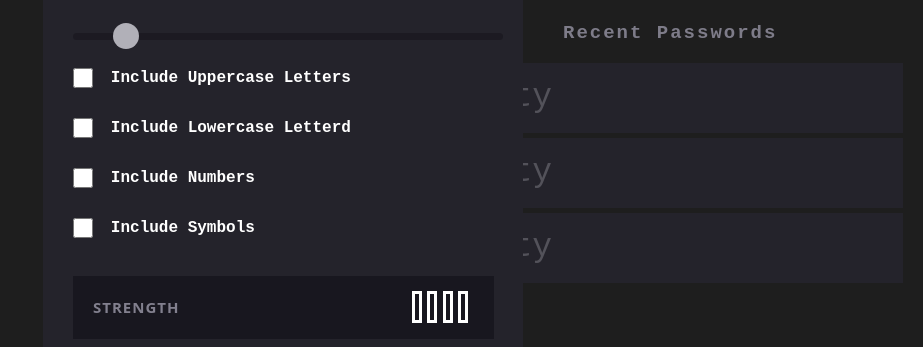
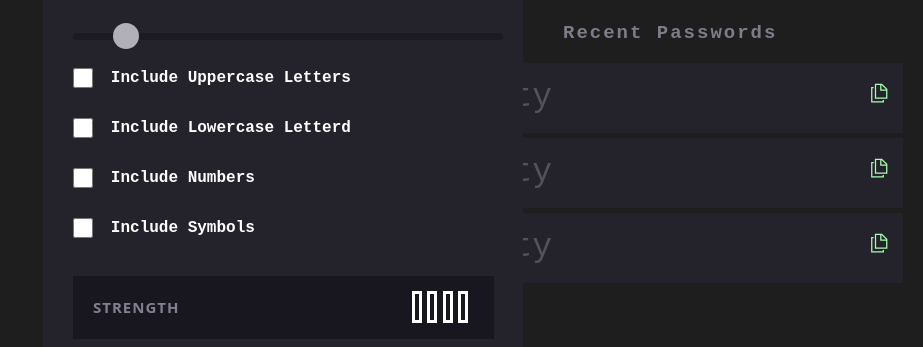
Before and after one commit to ankitbhurji/PasswordGenerator, a React (Create React App) app: page / in a window 1280 px wide. Shown: the part 241-588 px from the top of the page, without its empty margins (357-1280 px from the left). Built offline with nearby package versions, Linux system fonts and the light colour scheme.

Commit message:
added copy password on recently generated password

```diff
--- a/src/components/PasswordGenerator/PasswordGenerator.js
+++ b/src/components/PasswordGenerator/PasswordGenerator.js
@@ -109,6 +109,37 @@ function PasswordGenerator(){
                     });
         toast.success('copied');
     };
+    function CopyToClipBoardPrev1(){
+        setcopy(password.second);
+        setCopyCheck({...copyCheck,
+                        isCopySecond:true,
+                        isCopyFirst:false,
+                        isCopyThird:false,
+                        isCopyFourth:false
+                    });
+        toast.success('copied');
+    };
+    function CopyToClipBoardPrev2(){
+        setcopy(password.third);
+        setCopyCheck({...copyCheck,
+                        isCopyThird:true,
+                        isCopyFirst:false,
+                        isCopySecond:false,
+                        isCopyFourth:false
+                    });
+        toast.success('copied');
+    };
+    function CopyToClipBoardPrev3(){
+        setcopy(password.fourth);
+       setCopyCheck({...copyCheck,
+                       isCopyFourth:true,
+                       isCopyFirst:false,
+                       isCopySecond:false,
+                       isCopyThird:false
+                    });
+       toast.success('copied');
+    };
+
 
     return(
         <div className='row'>
@@ -227,7 +258,11 @@ function PasswordGenerator(){
                         <div className='col-8'>
                             <div><p>{password.second}</p></div>
                         </div>
-
+                        <div className='col-4'>
+                            <div className={styles.prevCopy}>
+                                <div onClick={CopyToClipBoardPrev1} className={copyCheck.isCopySecond?(styles.copyActive):(styles.copy)}><img src={copyCheck.isCopySecond?(copy2):(copy)} width="40" height="20" /></div>
+                            </div>
+                        </div>
                     </div>
                 </div>
                 <div className={styles.prevData2}>
@@ -235,7 +270,11 @@ function PasswordGenerator(){
                         <div className='col-8'>
                             <div><p>{password.third}</p></div>
                         </div>
-
+                        <div className='col-4'>
+                            <div className={styles.prevCopy}>
+                                <div onClick={CopyToClipBoardPrev2} className={copyCheck.isCopyThird?(styles.copyActive):(styles.copy)}><img src={copyCheck.isCopyThird?(copy2):(copy)} width="40" height="20" /></div>
+                            </div>
+                        </div>
                     </div>
                 </div>
                 <div className={styles.prevData3}>
@@ -243,7 +282,11 @@ function PasswordGenerator(){
                         <div className='col-8'>
                             <div><p>{password.fourth}</p></div>
                         </div>
-
+                        <div className='col-4'>
+                            <div className={styles.prevCopy}>
+                                <div onClick={CopyToClipBoardPrev3} className={copyCheck.isCopyFourth?(styles.copyActive):(styles.copy)}><img src={copyCheck.isCopyFourth?(copy2):(copy)} width="40" height="20" /></div>
+                            </div>
+                        </div>
                     </div>
                 </div>
             </div>
```
